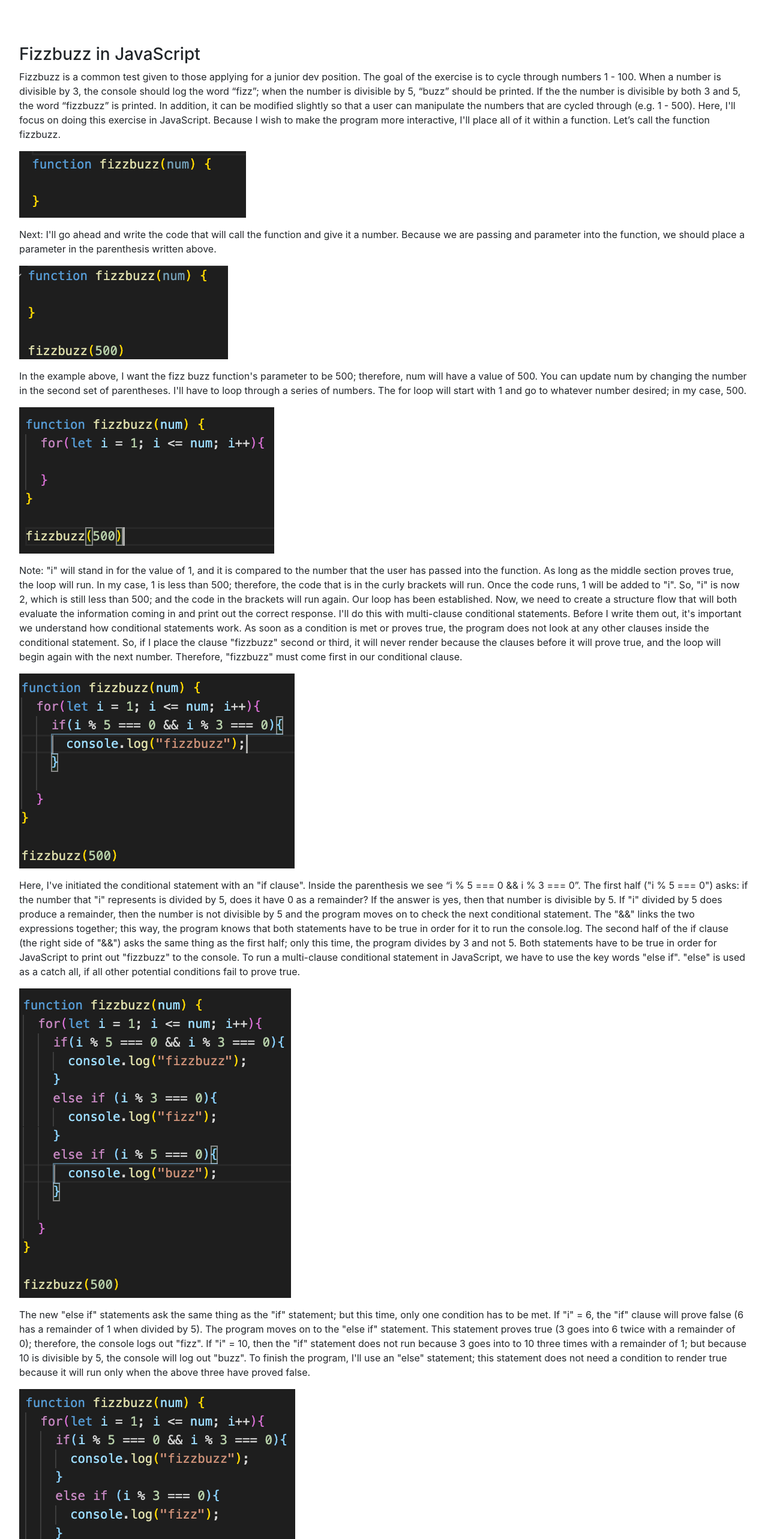
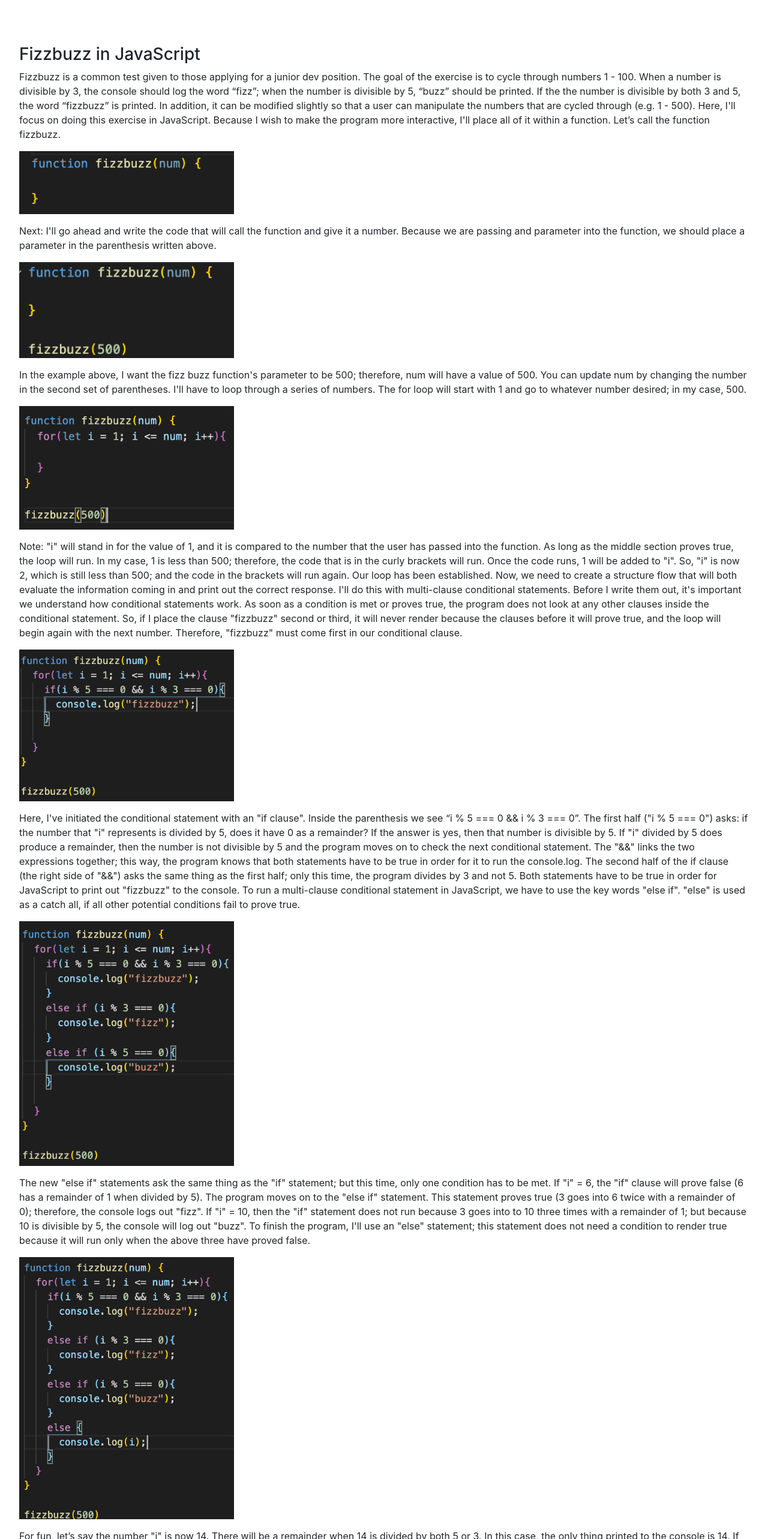
Before and after one commit to WRNoble/Portfolio-React, a React (Create React App) app: page /blog in a window 1280 px wide. Shown: the part 234-2800 px from the top of the page at 60% size. Built offline with nearby package versions, Linux system fonts and the light colour scheme.

Commit message:
formatted images for mobile in blog

```diff
--- a/src/pages/BlogPage.js
+++ b/src/pages/BlogPage.js
@@ -26,13 +26,23 @@ function BlogPage(props) {
         more interactive, I'll place all of it within a function. Let’s call the
         function fizzbuzz.
       </p>
-      <img className="mr-5 ml-3 mb-3 pr-5 pl-3" src={imageOne} alt="Code" />
+      <img
+        className="mr-3 ml-3 mb-3 pr-3 pl-3"
+        src={imageOne}
+        alt="Code"
+        width="390"
+      />
       <p className="mr-3 ml-3 pr-3 pl-3">
         Next: I'll go ahead and write the code that will call the function and
         give it a number. Because we are passing and parameter into the
         function, we should place a parameter in the parenthesis written above.
       </p>
-      <img className="mr-5 ml-3 mb-3 pr-5 pl-3" src={imageTwo} alt="Code" />
+      <img
+        className="mr-3 ml-3 mb-3 pr-3 pl-3"
+        src={imageTwo}
+        alt="Code"
+        width="390"
+      />
       <p className="mr-3 ml-3 pr-3 pl-3">
         In the example above, I want the fizz buzz function's parameter to be
         500; therefore, num will have a value of 500. You can update num by
@@ -40,7 +50,12 @@ function BlogPage(props) {
         through a series of numbers. The for loop will start with 1 and go to
         whatever number desired; in my case, 500.
       </p>
-      <img className="mr-5 ml-3 mb-3 pr-5 pl-3" src={imageThree} alt="Code" />
+      <img
+        className="mr-3 ml-3 mb-3 pr-3 pl-3"
+        src={imageThree}
+        alt="Code"
+        width="390"
+      />
       <p className="mr-3 ml-3 pr-3 pl-3">
         Note: "i" will stand in for the value of 1, and it is compared to the
         number that the user has passed into the function. As long as the middle
@@ -59,7 +74,12 @@ function BlogPage(props) {
         the next number. Therefore, "fizzbuzz" must come first in our
         conditional clause.
       </p>
-      <img className="mr-5 ml-3 mb-3 pr-5 pl-3" src={imageFour} alt="Code" />
+      <img
+        className="mr-3 ml-3 mb-3 pr-3 pl-3"
+        src={imageFour}
+        alt="Code"
+        width="390"
+      />
       <p className="mr-3 ml-3 pr-3 pl-3">
         Here, I've initiated the conditional statement with an "if clause".
         Inside the parenthesis we see “i % 5 === 0 && i % 3 === 0”. The first
@@ -77,7 +97,12 @@ function BlogPage(props) {
         have to use the key words "else if". "else" is used as a catch all, if
         all other potential conditions fail to prove true.
       </p>
-      <img className="mr-5 ml-3 mb-3 pr-5 pl-3" src={imageFive} alt="Code" />
+      <img
+        className="mr-3 ml-3 mb-3 pr-3 pl-3"
+        src={imageFive}
+        alt="Code"
+        width="390"
+      />
       <p className="mr-3 ml-3 pr-3 pl-3">
         The new "else if" statements ask the same thing as the "if" statement;
         but this time, only one condition has to be met. If "i" = 6, the "if"
@@ -91,7 +116,12 @@ function BlogPage(props) {
         to render true because it will run only when the above three have proved
         false.
       </p>
-      <img className="mr-5 ml-3 mb-3 pr-5 pl-3" src={imageSix} alt="Code" />
+      <img
+        className="mr-3 ml-3 mb-3 pr-3 pl-3"
+        src={imageSix}
+        alt="Code"
+        width="390"
+      />
       <p className="mr-3 ml-3 pr-3 pl-3">
         For fun, let’s say the number "i" is now 14. There will be a remainder
         when 14 is divided by both 5 or 3. In this case, the only thing printed
```
